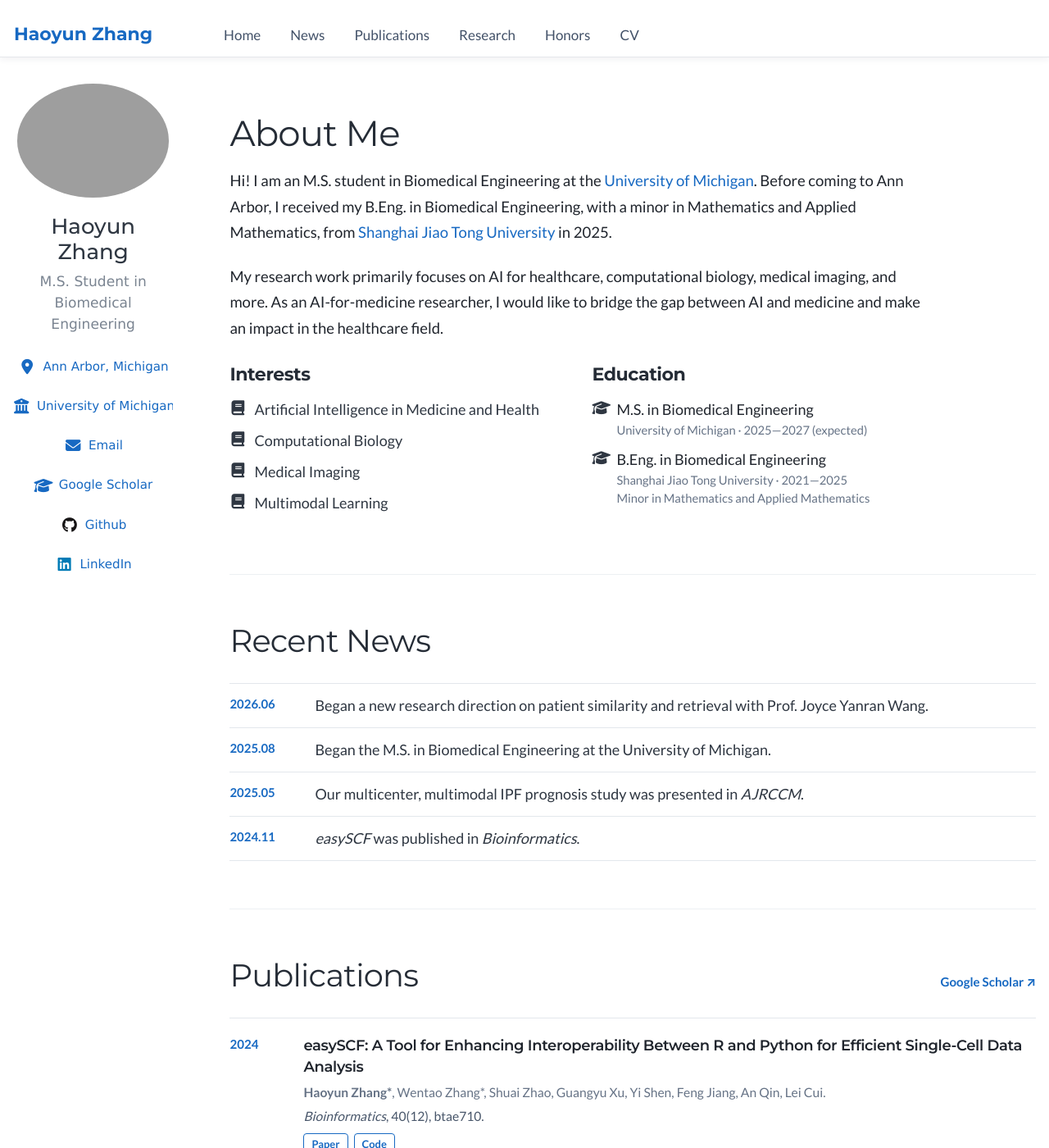
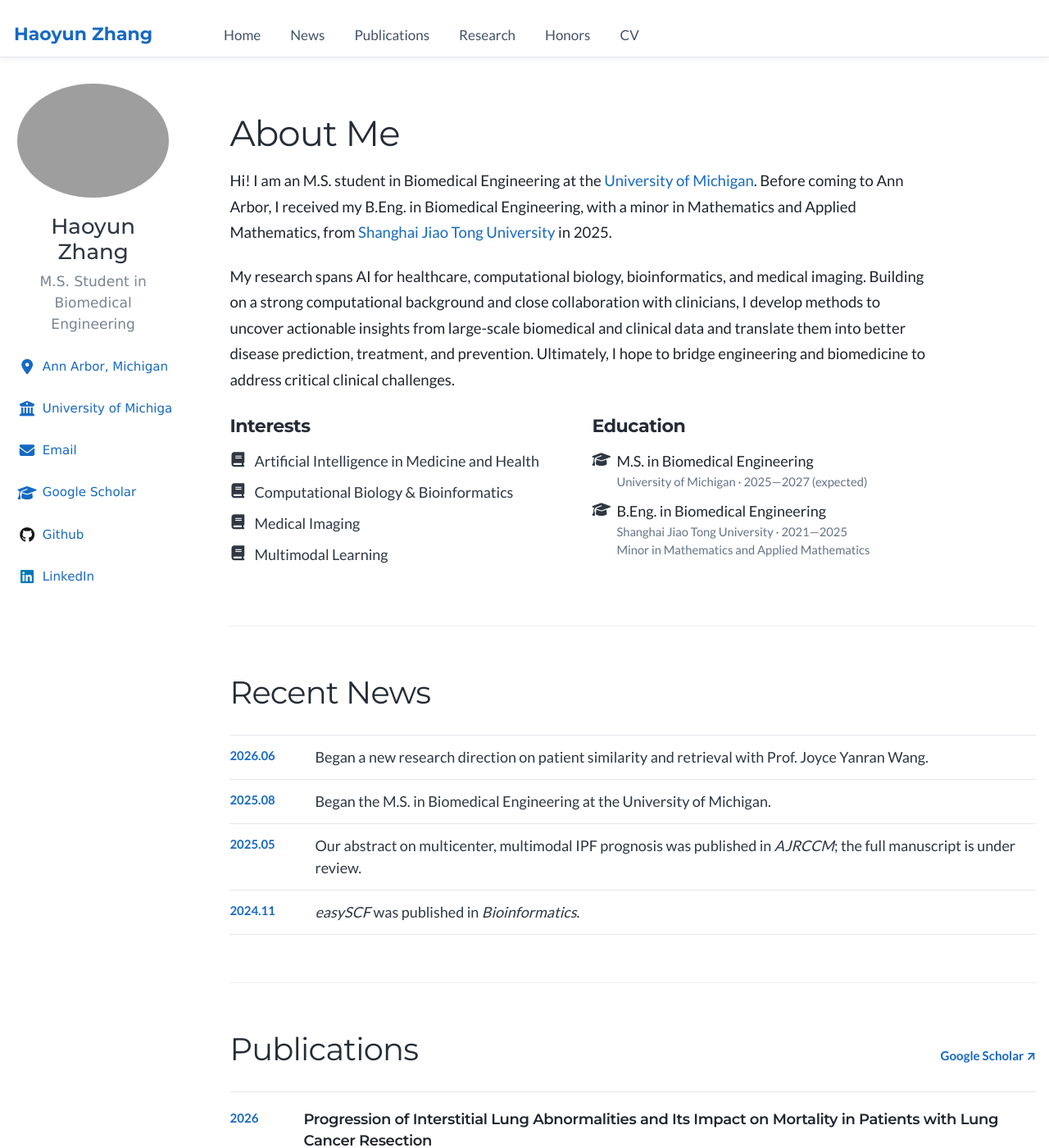
Before and after one commit to HaoyunZhang2003/haoyunzhang2003.github.io, a Jekyll site: the page built from _pages/about.md, in a window 1280 px wide and 1400 px high. Shown: the whole window at 82% size. Built offline with Jekyll 4.4.1, drawn with Linux system fonts in a browser that asks for light colours; some of the changed text lies outside the part shown.

Commit message:
Polish profile content and publication details

```diff
--- a/_includes/head/custom.html
+++ b/_includes/head/custom.html
@@ -11,7 +11,8 @@
 <link rel="apple-touch-icon" sizes="144x144" href="{{ base_path }}/images/apple-touch-icon-144x144.png?v=M44lzPylqQ">
 <link rel="apple-touch-icon" sizes="152x152" href="{{ base_path }}/images/apple-touch-icon-152x152.png?v=M44lzPylqQ">
 <link rel="apple-touch-icon" sizes="180x180" href="{{ base_path }}/images/apple-touch-icon-180x180.png?v=M44lzPylqQ">
-<link rel="icon" href="{{ base_path }}/images/favicon.ico">
+<link rel="icon" type="image/svg+xml" href="{{ base_path }}/images/favicon.svg?v=2">
+<link rel="shortcut icon" type="image/svg+xml" href="{{ base_path }}/images/favicon.svg?v=2">
 <link rel="manifest" href="{{ base_path }}/images/manifest.json?v=M44lzPylqQ">
 <link rel="mask-icon" href="{{ base_path }}/images/safari-pinned-tab.svg?v=M44lzPylqQ" color="#000000">
 
--- a/_pages/about.md
+++ b/_pages/about.md
@@ -11,14 +11,14 @@ redirect_from:
 <section class="about-section" id="about">
   <h1>About Me</h1>
   <p>Hi! I am an M.S. student in Biomedical Engineering at the <a href="https://bme.umich.edu/" target="_blank" rel="noopener">University of Michigan</a>. Before coming to Ann Arbor, I received my B.Eng. in Biomedical Engineering, with a minor in Mathematics and Applied Mathematics, from <a href="https://en.sjtu.edu.cn/" target="_blank" rel="noopener">Shanghai Jiao Tong University</a> in 2025.</p>
-  <p>My research work primarily focuses on AI for healthcare, computational biology, medical imaging, and more. As an AI-for-medicine researcher, I would like to bridge the gap between AI and medicine and make an impact in the healthcare field.</p>
+  <p>My research spans AI for healthcare, computational biology, bioinformatics, and medical imaging. Building on a strong computational background and close collaboration with clinicians, I develop methods to uncover actionable insights from large-scale biomedical and clinical data and translate them into better disease prediction, treatment, and prevention. Ultimately, I hope to bridge engineering and biomedicine to address critical clinical challenges.</p>
 
   <div class="about-details">
     <div class="detail-column">
       <h2>Interests</h2>
       <ul class="icon-list">
         <li><i class="fas fa-book" aria-hidden="true"></i><span>Artificial Intelligence in Medicine and Health</span></li>
-        <li><i class="fas fa-book" aria-hidden="true"></i><span>Computational Biology</span></li>
+        <li><i class="fas fa-book" aria-hidden="true"></i><span>Computational Biology &amp; Bioinformatics</span></li>
         <li><i class="fas fa-book" aria-hidden="true"></i><span>Medical Imaging</span></li>
         <li><i class="fas fa-book" aria-hidden="true"></i><span>Multimodal Learning</span></li>
       </ul>
@@ -44,7 +44,7 @@ redirect_from:
   <div class="news-list">
     <article><time>2026.06</time><p>Began a new research direction on patient similarity and retrieval with Prof. Joyce Yanran Wang.</p></article>
     <article><time>2025.08</time><p>Began the M.S. in Biomedical Engineering at the University of Michigan.</p></article>
-    <article><time>2025.05</time><p>Our multicenter, multimodal IPF prognosis study was presented in <em>AJRCCM</em>.</p></article>
+    <article><time>2025.05</time><p>Our abstract on multicenter, multimodal IPF prognosis was published in <em>AJRCCM</em>; the full manuscript is under review.</p></article>
     <article><time>2024.11</time><p><em>easySCF</em> was published in <em>Bioinformatics</em>.</p></article>
   </div>
 </section>
@@ -55,6 +55,15 @@ redirect_from:
     <a class="section-link" href="https://scholar.google.com/citations?user=cYJ8e80AAAAJ" target="_blank" rel="noopener">Google Scholar ↗</a>
   </div>
   <div class="publication-list">
+    <article class="publication-item">
+      <div class="pub-year">2026</div>
+      <div class="pub-content">
+        <h3>Progression of Interstitial Lung Abnormalities and Its Impact on Mortality in Patients with Lung Cancer Resection</h3>
+        <p>Ruolin Mao*, <strong>Haoyun Zhang*</strong>, Qing Chang, et al.</p>
+        <p class="venue"><em>Chinese Medical Journal Pulmonary and Critical Care Medicine</em>, 4(1), 81–91.</p>
+        <div class="link-row"><a href="https://mednexus.org/doi/abs/10.1016/j.pccm.2026.02.004" target="_blank" rel="noopener">Paper</a><a href="https://mednexus.org/doi/pdf/10.1016/j.pccm.2026.02.004" target="_blank" rel="noopener">PDF</a></div>
+      </div>
+    </article>
     <article class="publication-item">
       <div class="pub-year">2024</div>
       <div class="pub-content">
@@ -80,13 +89,6 @@ redirect_from:
         <p>Zeyu Chen*, Zheng Lin*, Zihan Lin, Qi Zhang, <strong>Haoyun Zhang</strong>, et al.</p>
         <p class="venue"><em>Therapeutic Advances in Respiratory Disease</em>, 18.</p>
         <div class="link-row"><a href="https://doi.org/10.1177/17534666241282538" target="_blank" rel="noopener">Paper</a></div>
-      </div>
-    </article>
-    <article class="publication-item publication-active">
-      <div class="pub-year">Active</div>
-      <div class="pub-content">
-        <h3>Current manuscripts</h3>
-        <p>Ongoing collaborative work in histology-to-spatial CNV prediction, interstitial lung abnormality outcomes, and multimodal IPF prognosis.</p>
       </div>
     </article>
   </div>
@@ -131,7 +133,7 @@ redirect_from:
     </article>
 
     <article class="research-card">
-      <div class="research-media"><img src="/images/ipf-prognosis.png" alt="ROC curves for IPF survival prediction"></div>
+      <div class="research-media"><img src="/images/ipf-cohort.jpeg" alt="Multicenter and multimodal IPF cohort study workflow"></div>
       <div class="research-content">
         <p class="research-meta">SJTU & Shanghai Chest Hospital · 2023.04—2025.08</p>
         <h3>Machine-Learning Prognostic Modeling for Idiopathic Pulmonary Fibrosis</h3>
--- a/assets/css/home.css
+++ b/assets/css/home.css
@@ -47,11 +47,10 @@ body {
 .sidebar .author__name { margin-top: 20px; font-family: "Montserrat", sans-serif; font-size: 1.45rem; font-weight: 500; }
 .author__bio { margin-top: 8px; color: #7a8491; font-size: .95rem !important; line-height: 1.45; }
 .author__urls-wrapper { margin-top: 12px; }
-.author__urls { display: flex !important; flex-wrap: wrap; justify-content: center; gap: 4px 11px; }
+.author__urls { display: flex !important; width: max-content; max-width: 100%; margin: 0 auto; flex-direction: column; flex-wrap: nowrap; align-items: flex-start; gap: 7px; text-align: left; }
 .author__urls li { margin: 0; }
 .author__urls a { color: var(--blue); font-size: .84rem; }
 .author__urls i { color: var(--blue); }
-.author__urls .author__desktop { flex-basis: 100%; }
 .author__urls-wrapper button { display: none; }
 
 .about-section { padding: 22px 0 62px; scroll-margin-top: 70px; }
@@ -82,7 +81,6 @@ body {
 .pub-content h3 { margin: 0 0 7px; color: #20252d; font-size: 1rem; font-weight: 600; line-height: 1.45; }
 .pub-content p { margin: 5px 0; color: var(--muted); font-size: .87rem; line-height: 1.48; }
 .pub-content .venue { color: #48566a; }
-.publication-active { background: #fafbfc; }
 .link-row { display: flex; gap: 7px; margin-top: 9px; }
 .link-row a { display: inline-block; padding: 3px 9px; border: 1px solid var(--blue); border-radius: 4px; font-size: .72rem; font-weight: 700; }
 .link-row a:hover { color: white; background: var(--blue); }
```
Also changed, not shown: images/favicon.svg (added), images/ipf-cohort.jpeg (added).
